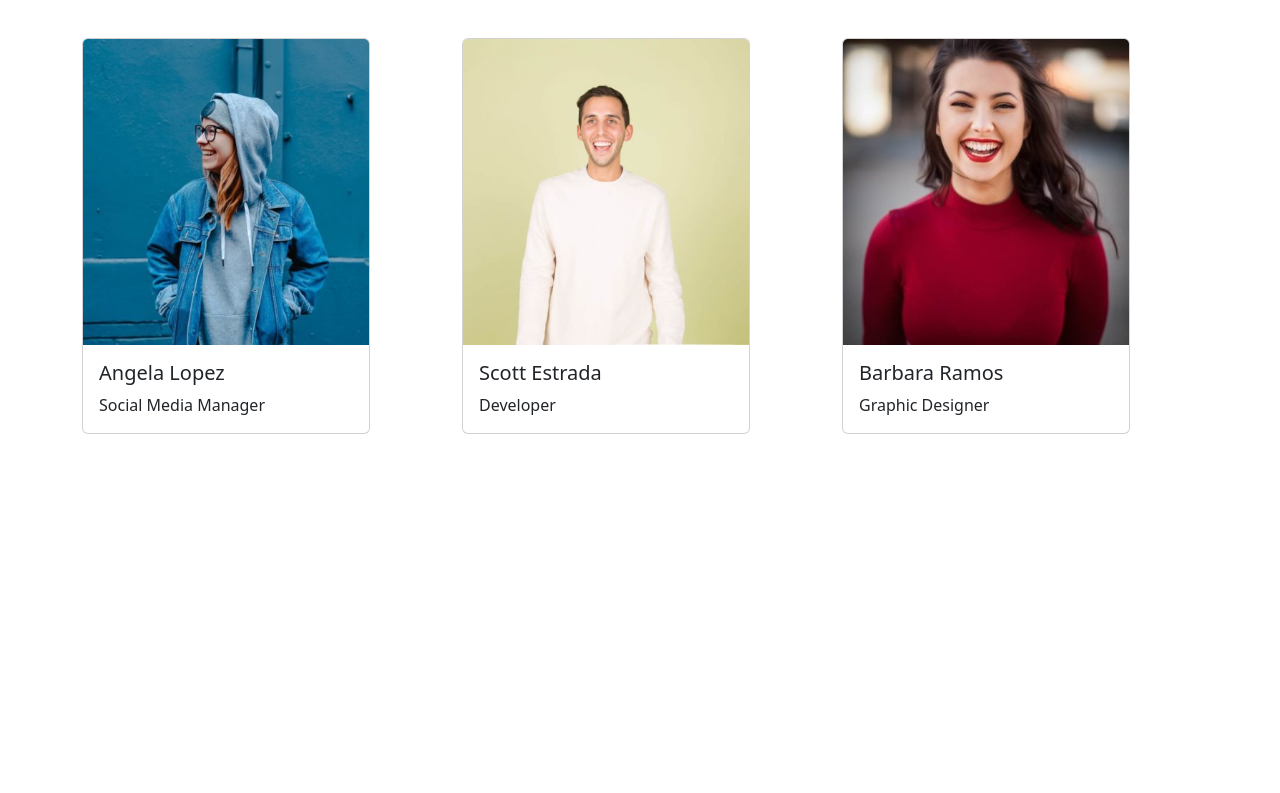
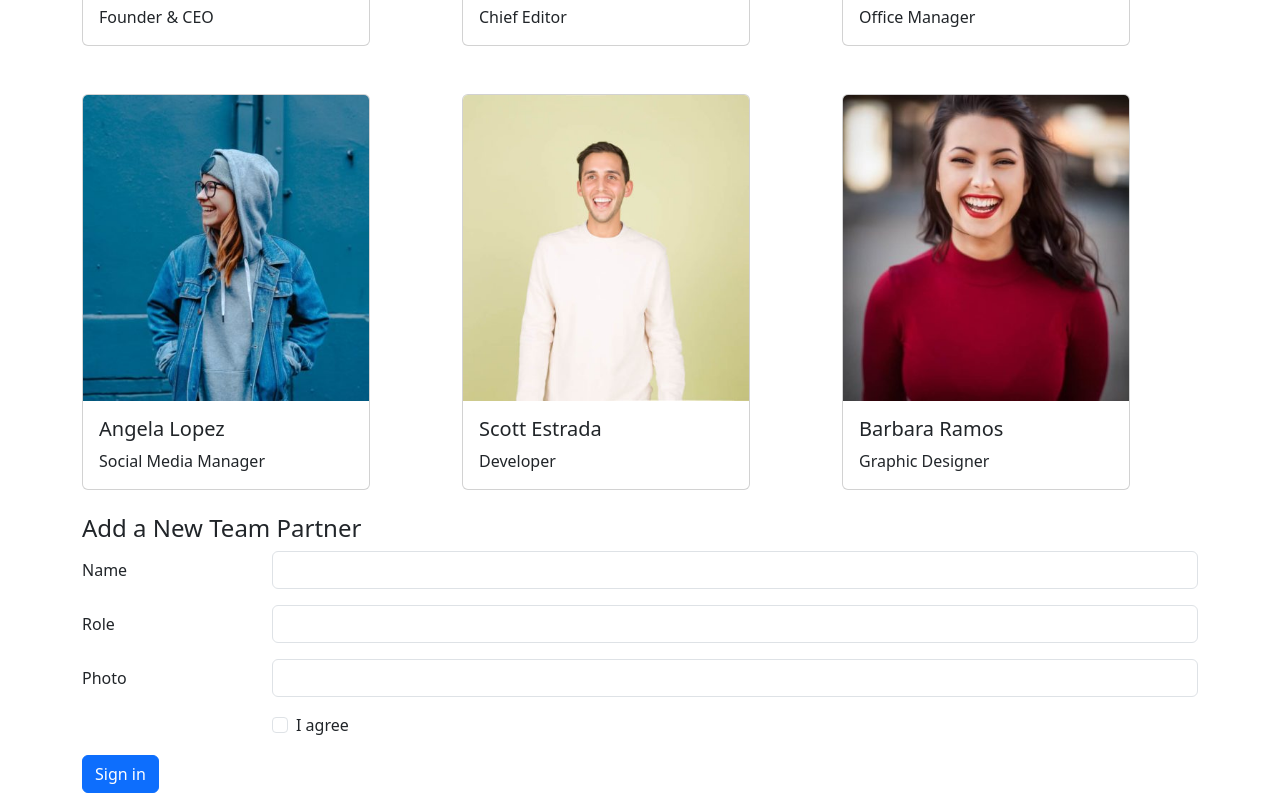
Before and after one commit to burillu/js-our-team, a plain HTML site: page index.html in a window 1280 px wide. Shown: the part 548-1341 px from the top of the page. Before the commit the page ends 982 px from the top, so only its background shows below. Drawn offline with nearby package versions, Linux system fonts and the light colour scheme.

Commit message:
add input, newpartner, ok

```diff
--- a/index.html
+++ b/index.html
@@ -1,12 +1,15 @@
 <!DOCTYPE html>
 <html lang="en">
+
 <head>
   <meta charset="UTF-8">
   <meta name="viewport" content="width=device-width, initial-scale=1.0">
   <meta name="author" content="Michele Ebau">
   <link rel="preconnect" href="https://fonts.googleapis.com">
   <link rel="preconnect" href="https://fonts.gstatic.com" crossorigin>
-<link href="https://fonts.googleapis.com/css2?family=Roboto:ital,wght@0,100;0,300;0,400;0,500;0,700;0,900;1,100;1,300;1,400;1,500;1,700;1,900&display=swap" rel="stylesheet">
+  <link
+    href="https://fonts.googleapis.com/css2?family=Roboto:ital,wght@0,100;0,300;0,400;0,500;0,700;0,900;1,100;1,300;1,400;1,500;1,700;1,900&display=swap"
+    rel="stylesheet">
   <link rel="stylesheet" href="https://cdnjs.cloudflare.com/ajax/libs/font-awesome/6.4.2/css/all.min.css"
     integrity="sha512-z3gLpd7yknf1YoNbCzqRKc4qyor8gaKU1qmn+CShxbuBusANI9QpRohGBreCFkKxLhei6S9CQXFEbbKuqLg0DA=="
     crossorigin="anonymous" referrerpolicy="no-referrer">
@@ -15,18 +18,68 @@
   <link rel="stylesheet" href="css/style.css">
   <title>Our Team</title>
 </head>
+
 <body>
 
   <div class="container">
     <h1 class="text-center fs-4 py-3">Our Team</h1>
-    <p class="text-center my-3"> Lorem ipsum dolor sit amet consectetur adipisicing elit. Accusamus temporibus ipsum similique iusto alias minima assumenda rerum unde ullam laboriosam cumque, earum quas placeat quis incidunt, fuga aperiam, culpa ab!</p>
-    <div class="row gy-5" id="cardsRow">
+    <p class="text-center my-3"> Lorem ipsum dolor sit amet consectetur adipisicing elit. Accusamus temporibus ipsum
+      similique iusto alias minima assumenda rerum unde ullam laboriosam cumque, earum quas placeat quis incidunt, fuga
+      aperiam, culpa ab!</p>
+    <!-- cards container -->
+    <div class="row gy-5 my-4" id="cardsRow">
 
 
 
     </div>
+
+    <!-- add a new team-partner -->
+
+    <form>
+      <h4>Add a New Team Partner</h4>
+      <div class="row mb-3">
+        <label for="name" class="col-sm-2 col-form-label">Name</label>
+        <div class="col-sm-10">
+          <input type="text" class="form-control" id="name" name="name">
+        </div>
+      </div>
+      <div class="row mb-3">
+        <label for="role" class="col-sm-2 col-form-label">Role</label>
+        <div class="col-sm-10">
+          <input type="text" class="form-control" id="role" name="role">
+        </div>
+      </div>
+      <div class="row mb-3">
+        <label for="photo" class="col-sm-2 col-form-label">Photo</label>
+        <div class="col-sm-10">
+          <input type="text" class="form-control" id="photo" name="photo">
+        </div>
+        <!-- <div class="input-group">
+  <input type="file" class="form-control" id="inputGroupFile04" aria-describedby="inputGroupFileAddon04" aria-label="Upload">
+  <button class="btn btn-outline-secondary" type="button" id="inputGroupFileAddon04">Button</button>
+</div> -->
+
+      </div>
+
+      <div class="row mb-3">
+        <div class="col-sm-10 offset-sm-2">
+          <div class="form-check">
+            <input class="form-check-input" type="checkbox" id="gridCheck1">
+            <label class="form-check-label" for="gridCheck1">
+              I agree
+            </label>
+          </div>
+        </div>
+      </div>
+      <button type="button" class="btn btn-primary" id="btn-add">Sign in</button>
+    </form>
+
+
+
+
   </div>
   <script src="js/utility.js"></script>
   <script src="js/script.js"></script>
 </body>
+
 </html>
--- a/js/script.js
+++ b/js/script.js
@@ -36,19 +36,23 @@ const ourTeam = [
 const divRow = document.getElementById('cardsRow');
 //console.log( ourTeam);
 // stampo le cards
-printCards()
-
-
+for (let index = 0; index < ourTeam.length; index++) {
+    const element = ourTeam[index];
+    printCards(element);
+}
+//prendo il bottone sign-in
+const btnSign = document.getElementById('btn-add');
+btnSign.addEventListener('click', catchInput);
 
 
 /********************************************************************************************** */
 // FUNZIONI
 
 // funzione che stampa le cards a schermo
-function printCards() {
+function printCards(element) {
 
-    for (let index = 0; index < ourTeam.length; index++) {
-        const element = ourTeam[index];
+
+
     const divCol = document.createElement('div');
     divCol.classList.add('col');
 
@@ -57,7 +61,7 @@ function printCards() {
     let role = element.role;
     //console.log(index + " " + role);
     let picture = element.picture;
-        console.log(index + " " + picture)
+    //console.log(index + " " + picture)
     //console.log('***********************');
     const template = `<div class="card my-card">
 <img src="img/${picture}" class="card-img-top" alt="${name}">
@@ -67,9 +71,23 @@ function printCards() {
 
 </div>
 </div>`;
-divCol.innerHTML= template;
+    divCol.innerHTML = template;
     divRow.append(divCol);
-    }
+
 
 
 }
+
+//cattura input
+function catchInput(){
+    //const inputCollect = document.getElementsByName('photo');
+    //console.dir(inputCollect[0].value);
+    const newTeamPartner={
+        name : document.getElementsByName('name')[0].value,
+        role: document.getElementsByName('role')[0].value,
+        picture:'paquito-navarro.jpg'
+    }
+    ourTeam.push(newTeamPartner);
+    printCards(newTeamPartner);
+    return newTeamPartner;
+}
```
Also changed, not shown: img/paquito-navarro.jpg (added). Lines whose indentation alone changed are shown as unchanged.
